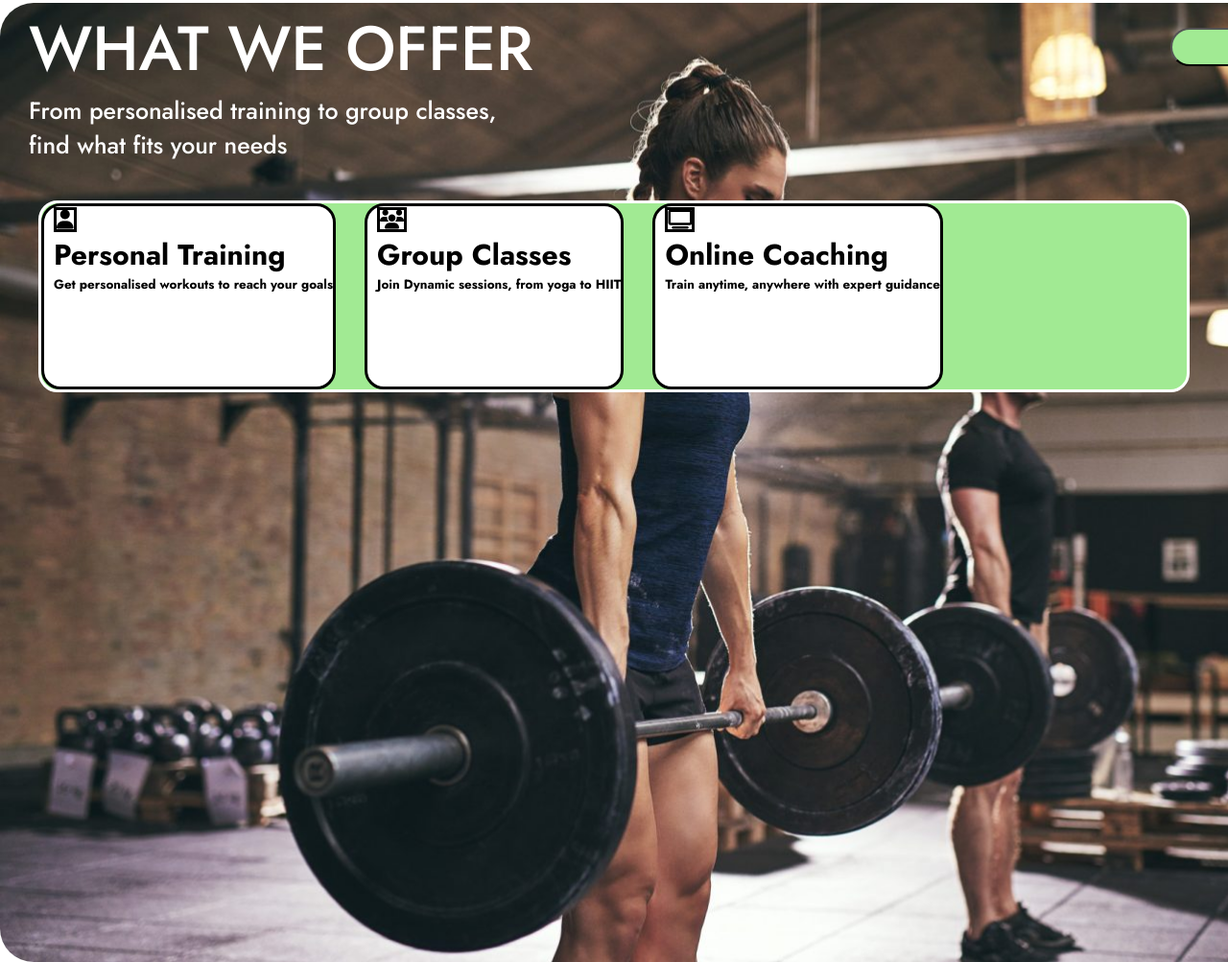
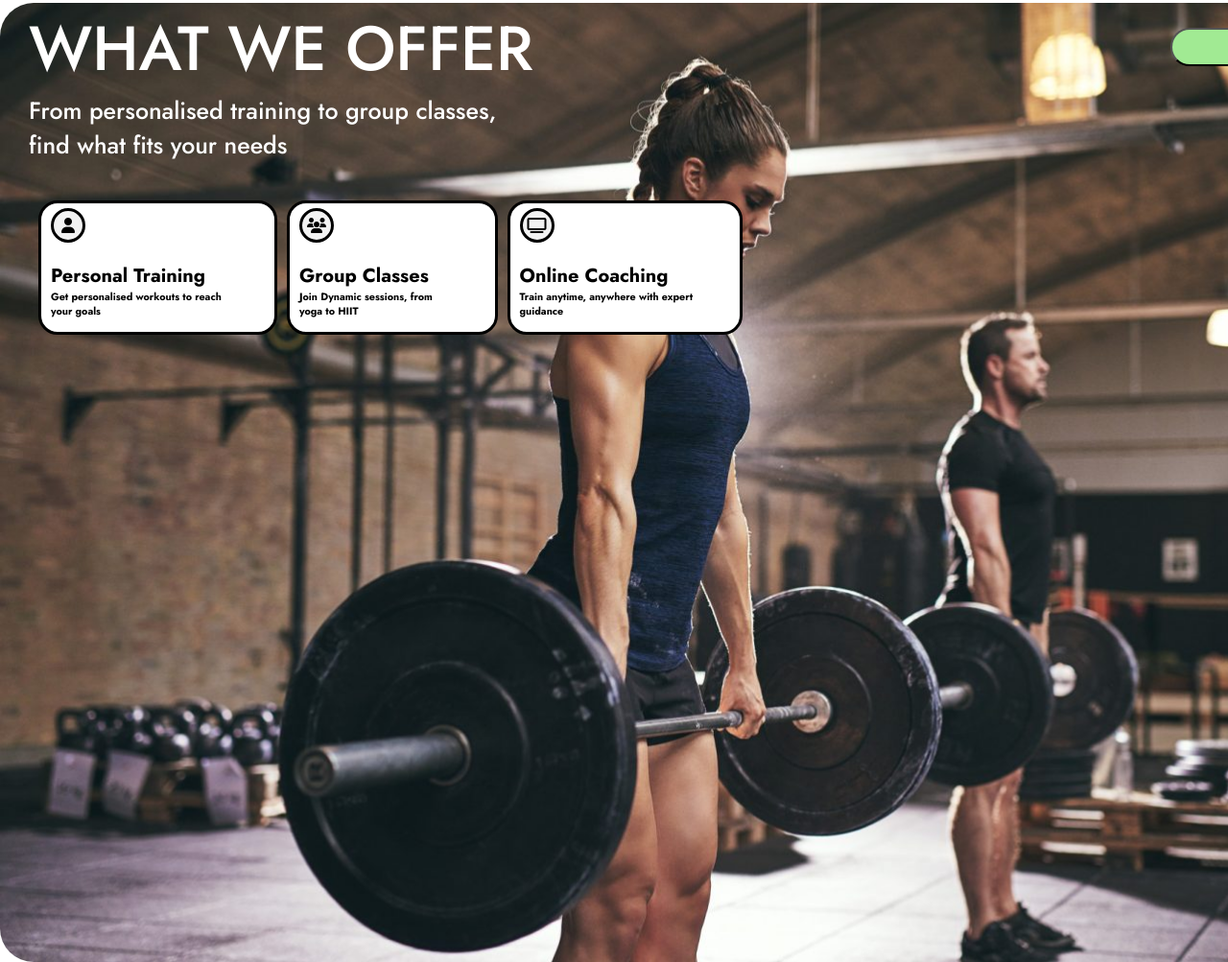
Before and after one commit to CoderUnnita/gym-landing-pg, a plain HTML site: page index.html in a window 1280 px wide. Shown: the part 1347-2350 px from the top of the page at 96% size. Drawn offline with Linux system fonts and the light colour scheme.

Commit message:
offer-box styling done

```diff
--- a/style.css
+++ b/style.css
@@ -235,28 +235,24 @@ nav ul li:nth-child(6) button{
 }
 
 #bada-box{
-    width: 80%;
-    height: 200px;
+    width: 60%;
+    height: 140px;
 
     margin-top: 40px;
     margin-left: 40px;
 
     float: left;
-    border-style: solid;
-    border-color: #ffffff;
 
     font-family: "Jost", serif;
     font-optical-sizing: auto;
-    font-weight: 500;
-    font-size: 20px;
 
     display: flex;
-    gap: 30px;
+    gap: 10px;
     border-radius: 20px;
-    background-color: #a1ea93;
 }
 
 .chhotu{
+    width: auto;
     background-color: #ffffff;
 
     border-radius: 20px;
@@ -266,6 +262,24 @@ nav ul li:nth-child(6) button{
 }
 
 .chhotu i{
+    width: 36px;
+    height: 36px;
+
+    margin-top: 5px;
+    text-align: center;
+    align-content: center;
+
     border-style: solid;
+    border-radius: 20px;
 
+    background-color: #f2f2f2;
 }
+
+.chhotu h2{
+    margin-top: 20px;
+    font-size: 20px;
+}
+
+.chhotu h6{
+    width: 80%;
+}
```
